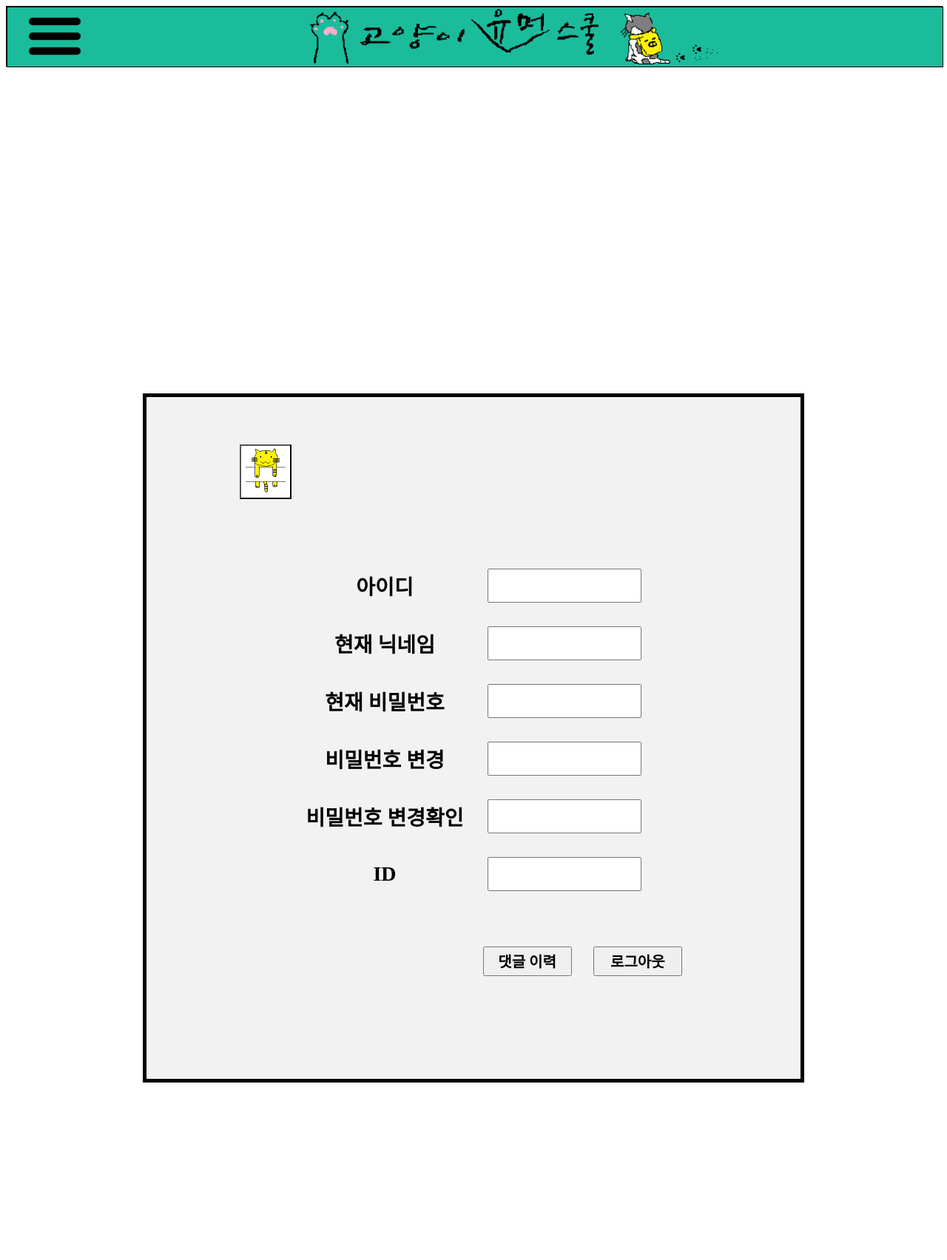
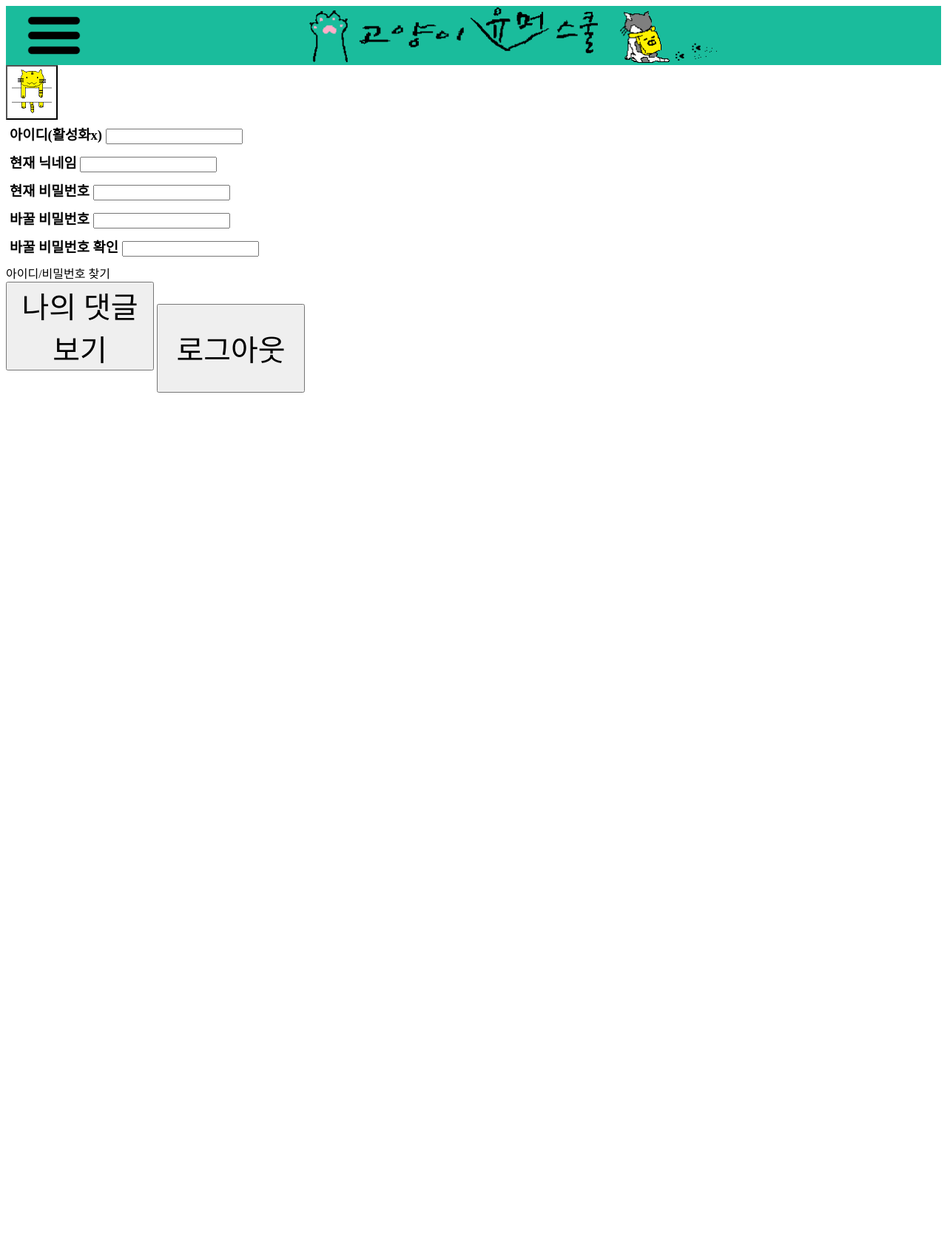
Before and after one commit to bigmacaron/cat_humor_school, a Flask app: page /user_info.html in a window 1280 px wide. Shown: the top 1704 px of the page at 74% size. After the commit the page ends 531 px from the top, so only its background shows below. Run offline with Flask 2, Linux system fonts and the light colour scheme.

Commit message:
2020-06-22

```diff
--- a/app.py
+++ b/app.py
@@ -4,8 +4,8 @@ import user_app
 
 app = Flask (__name__)
 
-@app.route('/index.html')
-@app.route('/')
+@app.route('/index.html', methods=['POST', 'GET'])
+@app.route('/', methods=['POST', 'GET'])
 def index():
     posts = post_dao.select_posts()
     return render_template('index.html', posts=posts, date=post_dao.get_date())
@@ -13,20 +13,40 @@ def index():
 @app.route('/admin_page.html', methods=['POST', 'GET'])
 def admin_page(title_list=None, link_list=None, for_num=0):
     if request.method == 'POST':
-        site_name = request.form['site_name']
-        cro = crowler.Crowler()
-        if site_name is not None:
+        if request.form.get('check'):
+            checked_links = request.form.getlist('check')
+            site_name = request.form.get('site_name')
+            cro = crowler.Crowler()
+            for link in checked_links:
+                title, cnt = cro.site(site_name).get_post(link)
+                post_dao.insert_post(site_name, title.__str__(), cnt.__str__(), str(post_dao.get_date()))
+            cro = crowler.Crowler()
             title_list, link_list = cro.site(site_name).get_board()
-            return render_template('admin_page.html', title_list=title_list, link_list=link_list, for_num=len(title_list))
+            return render_template('admin_page.html', title_list=title_list, link_list=link_list, for_num=len(title_list), site_name=site_name)
+        if request.form.get('site_name'):
+            site = request.form['site_name']
+            cro = crowler.Crowler()
+            title_list, link_list = cro.site(site).get_board()
+            return render_template('admin_page.html', title_list=title_list, link_list=link_list, for_num=len(title_list), site_name=site)
         else:
             return render_template('admin_page.html', title_list=None, link_list=None, for_num=0)
     elif request.method == 'GET':
         return render_template('admin_page.html', title_list=None, link_list=None, for_num=0)
 
-
 @app.route('/post.html')
 def post():
-    return render_template('post.html')
+    posts = post_dao.select_posts()
+    if request.method == 'POST':
+        print("!!! POST 진입")
+        return render_template('post.html', post = post, posts=posts, date=post_dao.get_date())
+    elif request.method == 'GET':
+        if request.args.get('post_no'):
+            print("!!! POST 진입, post_no 발견.")
+            post = post_dao.select_post(request.args.get("post_no"))
+            print(post)
+            return render_template('post.html', post = post, posts=posts, date=post_dao.get_date())
+    else:
+        print("Error")
 
 @app.route('/quick_move.html')
 def quick_move():
@@ -52,5 +72,24 @@ def user_login():
 def img_test():
     return render_template('img_test.html')
 
+@app.route('/testing.html')
+def get_context_data(self, **kwargs):
+    context = super(PostLV, self).get_context_data(**kwargs)
+    paginator = context['paginator']
+    page_numbers_range = 10
+    max_index = len(paginator.page_range)
+
+    page = self.request.GET.get('page')
+    current_page = int(page) if page else 1
+
+    start_index = int((current_page - 1) / page_numbers_range) * page_numbers_range
+    end_index = start_index + page_numbers_range
+    if end_index >= max_index:
+        end_index = max_index
+
+    page_range = paginator.page_range[start_index:end_index]
+    context['page_range'] = page_range
+    return context
+
 if __name__ == '__main__':
-    app.run(debug=True, host="0.0.0.0")
+    app.run(debug=True)  # , host="0.0.0.0", port="5114"
--- a/dao/crowler.py
+++ b/dao/crowler.py
@@ -266,6 +266,7 @@ class Crowler:
     @staticmethod
     def get_random_header():
         user_agent = UserAgent(verify_ssl=False).random
+        user_agent = "Mozilla/5.0 (Linux; Android 8.1.0; Moto G (5S) Plus) AppleWebKit/537.36 (KHTML, like Gecko) Chrome/76.0.3809.111 Mobile Safari/537.36"
         header = {'User-Agent' : user_agent}
         return header
 
@@ -294,7 +295,7 @@ if __name__ == "__main__":
     print(data)
 
     # 해당 사이트의 게시물을 크롤링한다.
-    data = cro.site('NATEPANN').get_post('https://pann.nate.com/talk/352201801?page=1')
+    data = cro.site('DCINSIDE').get_post('https://m.dcinside.com/board/issuezoom/8409')
     print(data)
     # 네이트판 = https://pann.nate.com/talk/352201801?page=1
     # 디씨 = https://gall.dcinside.com/board/view/?id=issuezoom&no=8409&_rk=unp&page=1
--- a/dao/db.py
+++ b/dao/db.py
@@ -1,6 +1,6 @@
 import sqlite3
 
-db_name = 'cat_humor_school.sqlite3'
+db_name = 'C:/Users/Exist/Desktop/cat_humor_school/cat_humor_school.sqlite3'
 
 def dict_factory(cursor, row):
     d = {}
@@ -29,7 +29,6 @@ def excute_commit(*args, **kwargs):
             cur.execute(*args, **kwargs)
             conn.commit()
             return cur.lastrowid
-    except Exception:
-        print(Exception)
+    except Exception as e:
         conn.rollback()
         raise Exception('rollbacked db')
--- a/dao/post_dao.py
+++ b/dao/post_dao.py
@@ -1,4 +1,4 @@
-from dao import db
+import db
 import time
 
 def get_date():
@@ -23,7 +23,7 @@ def select_posts(page=1):
     return reversed(db.select_all('''SELECT * FROM post where post_no BETWEEN ? AND ?''', (page_start_post_no, page_last_post_no)))
 
 def select_post(no):
-    return db.select_one('''SELECT * FROM post WHERE no=?''', (no,))
+    return db.select_one('''SELECT * FROM post WHERE post_no=?''', (no,))
 
 def update_post(no, post_site_name, post_title, post_cnts, post_date):
     # 업데이트 기능이 필요 없다고 판단하여 아직 건들지 않음.
--- a/static/css/board_style.css
+++ b/static/css/board_style.css
@@ -32,19 +32,8 @@ a:visited {text-decoration: none; color: gray;}
 .login_page_button{
     font-family : "Nanum Gothic", sans-seif;
     font-size : 20px;
-    font-weight : bold;
     width: 100px;
     height: 40px;
-    margin : 2%;
-}
-
-.info_page_button{
-    font-family : "Nanum Gothic", sans-seif;
-    font-size : 20px;
-    font-weight : bold;
-    width: 120px;
-    height: 40px;
-    margin : 2%;
 }
 
 #board_header  {
@@ -77,12 +66,11 @@ a:visited {text-decoration: none; color: gray;}
     font-family : "Nanum Gothic", sans-seif;
     font-size : 30px;
     width: 100%;
-    height : 80px ;
+    height : 80px;
     margin:  0 auto;
     padding : auto;
     text-align:center;
     background-color: rgb(26, 188, 156);
-    border: 1px solid black;
 }
 
 #header_menu{
@@ -96,37 +84,13 @@ a:visited {text-decoration: none; color: gray;}
     left: 700px;
 }
 
-#info_page_background{
+#login_page_background{
     background-color: #f2f2f2;
-    border: 5px solid black;
-    margin : 35% auto;
+    border: 1px solid black;
+    margin : 5% auto;
     padding : 5% 10%;
     width: 50%;
-}
 
-#info_page_textbox{
-    border : 0px solid purple;
-    margin : 10% auto 5% auto;
-    text-align : center;
-    font-size : 28px;
-    font-weight : bold;
-    border-spacing: 30px;
-}
-
-#info_page_button{
-    position : relative;
-    margin-bottom : 10%;
-    top : 100%;
-    left : 50%;
-}
-
-
-#login_page_background{
-    background-color: #f2f2f2;
-    border: 5px solid black;
-    margin : 45% auto;
-    padding : 5% 10%;
-    width: 50%;
 }
 
 #login_page_header{
@@ -134,30 +98,28 @@ a:visited {text-decoration: none; color: gray;}
     border: 0px solid black;
     padding-top: 5%;
     text-align : center;
-    font-size : 90px;
-    font-weight : bold;
+    font-size : 50px;
+    font : bold;
 }
 
 #login_page_textbox{
     border : 0px solid purple;
     margin : 10% auto 5% auto;
     text-align : center;
-    font-size : 45px;
-    font-weight : bold;
-    border-spacing: 30px;
+    font-size : 25px;
+    border-spacing:20px;
+
 }
 
 #login_page_button{
     position : relative;
     margin-bottom : 10%;
     top : 100%;
-    left : 50%;
+    left : 50%
 }
 
 #login_page_search{
     text-align:center;
-    padding:auto;
-    font-size : 35px;
 }
 
 #menu   {
--- a/templates/layout.html
+++ b/templates/layout.html
@@ -30,8 +30,8 @@
         {% block post %}
         <div>
             <table id = "board_header">
-                <th>제목</th>
-                <th>작성일</th>
+                <th>{{post.post_title}}</th>
+                <th>{{post.post_date}}</th>
             </table>
         </div>
 
@@ -39,8 +39,7 @@
             <!-- 시작 -->
             <div><br></div>
             <div><br></div>
-            <div> <div style="text-align:center;"><img src="http://thimg.todayhumor.co.kr/upfile/202006/1591877770db37675ba46e4973874697020f4bbe04__mn792537__w857__h1440__f94203__Ym202006.png" width=100% height=100% alt="2.jpg" class="chimg_photo tcx_image" style="border:none;" filesize="655793" id="img1"></div>
-            <!-- <div style="text-align:center;"><img src="http://thimg.todayhumor.co.kr/upfile/202006/1591287505b5a3a3fc17ff4b5d97f75ba0d8074fc1__mn125052__w810__h7742__f579447__Ym202006.jpg" width=100% height=100% alt="3.jpg" class="chimg_photo tcx_image" style="border:none;" filesize="579447" id="img2"></div> -->
+            {{ post.post_cnts | safe }}
             <br></div> <div><br></div>
             <!-- 끝 -->
         </div>
@@ -99,6 +98,6 @@
         </div>
         {% endblock %}
     </div>
-    </body>
+</body>
 </head>
 </html>
--- a/templates/user_info.html
+++ b/templates/user_info.html
@@ -1,13 +1,3 @@
-<!DOCTYPE html>
-<html lang="ko">
-<head>
-
-    <link rel="stylesheet" type="text/css" href="static/css/board_style.css">
-
-    <meta charset="utf-8">
-
-    <title>cat_humor_school</title>
-
 {% extends "layout.html" %}
 {% block script%}
 <SCRIPT language="javaScript">
@@ -23,75 +13,28 @@
         }
     }
 </SCRIPT>
-
-</head>
-
 {% endblock %}
-
 <body>
-
     {% block post %}
-
-    <div id = "info_page_background">
-
     <div>
         <button type="submit" onclick=button_oneclick() style="background-color:white"><img class="btn-img" src="static/img/user_info_icon.png"></button>
     </div>
-
-
-        <table id = "info_page_textbox">
-            <tr>
-                <td>아이디</td>
-                <td><input type = "TEXT" name="User_ID" style="width:200px; height:40px"></td>
-            </tr>
-
-            <tr>
-                <td>현재 닉네임</td>
-                <td><input type = "TEXT" name="User_ID" style="width:200px; height:40px"></td>
-            </tr>
-
-            <tr>
-                <td>현재 비밀번호</td>
-                <td><input type = "TEXT" name="User_ID" style="width:200px; height:40px"></td>
-            </tr>
-
-            <tr>
-                <td>비밀번호 변경</td>
-                <td><input type = "TEXT" name="User_ID" style="width:200px; height:40px"></td>
-            </tr>
-
-            <tr>
-                <td>비밀번호 변경확인</td>
-                <td><input type = "TEXT" name="User_ID" style="width:200px; height:40px"></td>
-            </tr>
-
-            <tr>
-                <td>ID</td>
-                <td><input type = "TEXT" name="User_ID" style="width:200px; height:40px"></td>
-            </tr>
-        </table>
-
-    <!--
     <h3 style='margin:5px 5px 10px 5px'> 아이디(활성화x)  <input type = "TEXT" name="User_ID" size = 20></h3>
     <h3 style='margin:5px 5px 10px 5px'> 현재 닉네임 <input type = "TEXT" name="User_PW" size = 20></h3>
     <h3 style='margin:5px 5px 10px 5px'> 현재 비밀번호 <input type = "TEXT" name="User_PW" size = 20></h3>
     <h3 style='margin:5px 5px 10px 5px'> 바꿀 비밀번호 <input type = "TEXT" name="User_PW" size = 20></h3>
     <h3 style='margin:5px 5px 10px 5px'> 바꿀 비밀번호 확인 <input type = "TEXT" name="User_PW" size = 20></h3>
-    -->
 
-        <!-- <a href = "./user_info_find.html">아이디/비밀번호 찾기</a> -->
-
-        <div id = "info_page_button">
-            <button class = "info_page_button" onclick="location.href = '#'">댓글 이력</button>
-            <button class = "info_page_button" onclick="location.href = 'user_login.html'">로그아웃</button>
+    <a href = "./user_info_find.html">아이디/비밀번호 찾기</a>
+    <div>
+        <button class = "button button1" onclick="location.href = '#'">나의 댓글 보기</button>
+        <button class = "button button1" onclick="location.href = 'user_login.html'">로그아웃</button>
     </div>
     {% endblock %}
     {% block list %}
     {% endblock %}
     {% block paging %}
     {% endblock %}
-
-    </div>
 </body>
 
 </html>
```
Also changed, not shown: templates/admin_page.html (+6 -5 lines), templates/testing.html (added, +44 -0 lines), templates/user_join.html (+0 -19 lines), templates/user_login.html (+4 -6 lines), README.MD, cat_humor_school.sqlite3. Lines whose indentation alone changed are shown as unchanged.
